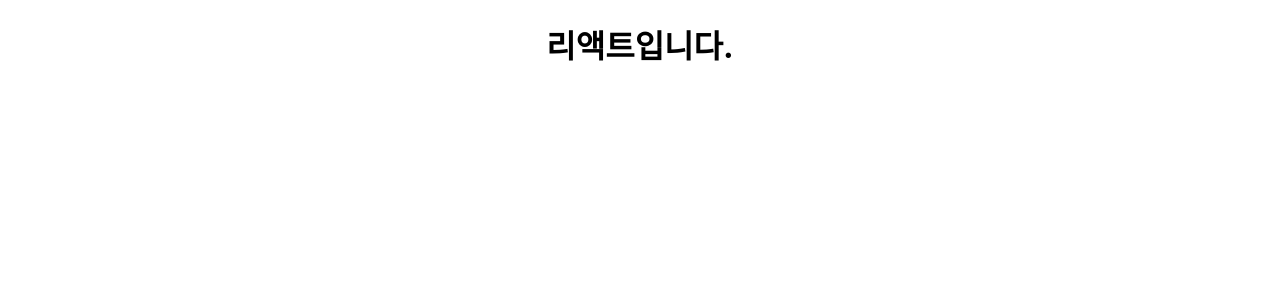
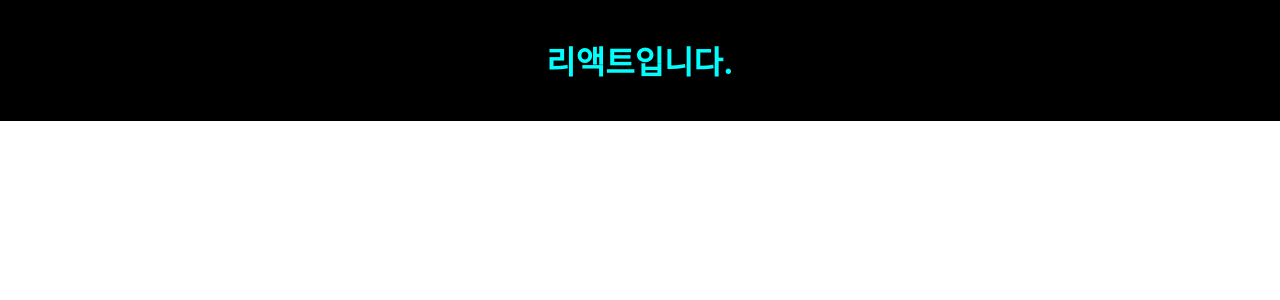
Before and after one commit to ye-geeee/react-sample, a React (Create React App) app: page / in a window 1280 px wide. Shown: the top 300 px of the page. Built offline with nearby package versions, Linux system fonts and the light colour scheme.

Commit message:
apply simple style

```diff
--- a/src/App.js
+++ b/src/App.js
@@ -3,9 +3,16 @@ import './App.css';
 
 function App() {
   const name = '리액트';
+  const style = {
+    backgroundColor: 'black',
+    color: 'aqua',
+    fontSize: '48x',
+    fontWeight: 'bold',
+    padding: 16
+  };
 
   return (
-    <div className="App">
+    <div className="App" style={style}>
       {name === '리액트' && (<h1>리액트입니다.</h1>)}
     </div>
   );
```
